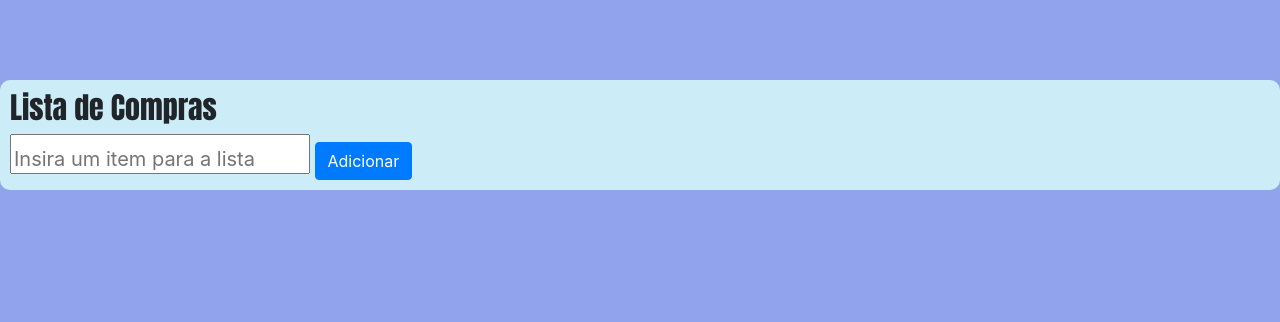
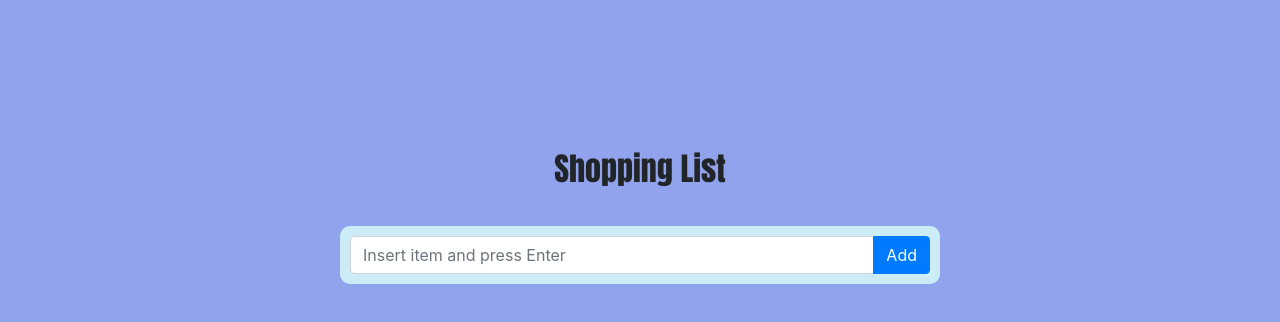
Before and after one commit to vrigolon/Shopping-ToDo-List, a plain HTML site: page index.html in a window 1280 px wide. Drawn offline with nearby package versions, Linux system fonts and the light colour scheme.

Commit message:
UI Changes

```diff
--- a/app.js
+++ b/app.js
@@ -2,7 +2,8 @@ function newItem() {
   var item = document.getElementById("input").value;
   var ul = document.getElementById("list");
   var li = document.createElement("li");
-  li.appendChild(document.createTextNode("- " + item));
+
+  li.appendChild(document.createTextNode(item.toUpperCase()));
   ul.appendChild(li);
   document.getElementById("input").value = "";
   li.onclick = removeItem;
--- a/index.html
+++ b/index.html
@@ -12,11 +12,19 @@
   <body>
 
     <main>
-        <div id="insertItem">
+      <h2>Shopping List</h2>
+      <div id="insertItem" class="input-group mb-3">
+
+        <input id="input"type="text" class="form-control input" placeholder="Insert item and press Enter" aria-label="Insert item" aria-describedby="button-addon2">
+        <div class="input-group-append">
+          <button class="btn btn-primary" type="button" id="button-addon2" onclick="newItem()">Add</button>
+        </div>
+      </div>
+        <!-- <div id="insertItem">
             <h2>Lista de Compras</h2>
             <input id="input" class="" placeholder="Insira um item para a lista" />
             <button class="btn btn-primary"onclick="newItem()">Adicionar</button>
-        </div>
+        </div> -->
         <ul id="list"></ul>
     </main>
   </body>
--- a/style.css
+++ b/style.css
@@ -1,51 +1,37 @@
-html {
-    font-family: "Avenir Next", Helevetica, sans-serif;
-    text-align: center;
-  }
-
-h2 {
-    font-size: 30;
-    font-family: Impact, Haettenschweiler, 'Arial Narrow Bold', sans-serif
-}
-
   body {
-    /* max-width: 400px; */
+    max-width: 600px;
     margin: 0 auto;
     background-color: rgb(146, 163, 238);
   }
 
+  h2 {
+    font-family: Impact, Haettenschweiler, 'Arial Narrow Bold', sans-serif;
+    text-align: center;
+    margin-top: 150px;
+  }
+
   #insertItem {
-    border: 2;
     border-radius: 10px;
     background-color: rgb(204, 236, 247);
     position: relative;
-    top: 80px;
+    top: 30px;
     padding: 10px;
 
   }
 
-  input {
-    padding-top: 10px;
-    width: 300px;
-    height: 40px;
-    font-size: 20px;
-
-  }
-
-  input:focus {
-    outline: none;
-  }
-
   li {
     text-align: left;
-    font-size: 30px;
-    list-style: none;
-    margin: 0;
+    font-size: 2em;
+    list-style-type: circle;
     position: relative;
-    top: 120px;
+    max-width: 700px;
+
+    /* margin: 0 auto; */
+    position: relative;
+    top: 80px;
   }
 
   li:hover {
     text-decoration: line-through;
-    color: red;
+    color: rgb(226, 114, 114);
   }
```
